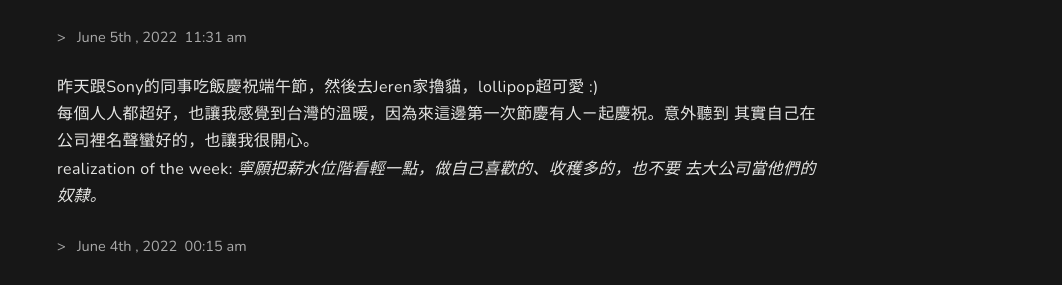
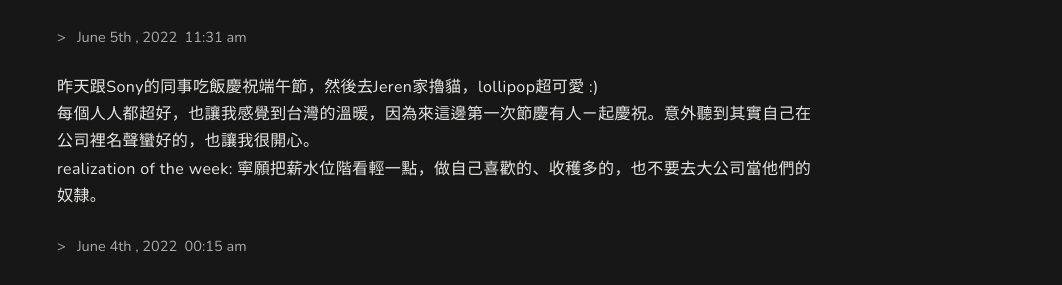
Before and after one commit to danielchen-pyc/danielchen-pyc.github.io, a Jekyll site: the page built from life.html, in a window 1280 px wide. Shown: the part 151-436 px from the top of the page, without its empty margins (218-1280 px from the left). Built offline with Jekyll 4.4.1, drawn with Linux system fonts in a browser that asks for light colours; emoji names are drawn with the system emoji font; some web fonts are replaced.

Commit message:
daily update

```diff
--- a/_data/life.yml
+++ b/_data/life.yml
@@ -1,10 +1,8 @@
 - date: 2022/06/05 11:31am
   content: |
     昨天跟Sony的同事吃飯慶祝端午節，然後去Jeren家擼貓，lollipop超可愛 :)
-    <br/>每個人人都超好，也讓我感覺到台灣的溫暖，因為來這邊第一次節慶有人ㄧ起慶祝。意外聽到
-    其實自己在公司裡名聲蠻好的，也讓我很開心。
-    <br/>realization of the week: *寧願把薪水位階看輕一點，做自己喜歡的、收穫多的，也不要
-    去大公司當他們的奴隸。*
+    <br/>每個人人都超好，也讓我感覺到台灣的溫暖，因為來這邊第一次節慶有人ㄧ起慶祝。意外聽到其實自己在公司裡名聲蠻好的，也讓我很開心。
+    <br/>realization of the week: 寧願把薪水位階看輕一點，做自己喜歡的、收穫多的，也不要去大公司當他們的奴隸。
 
 - date: 2022/06/04 00:15am
   content: |
```
